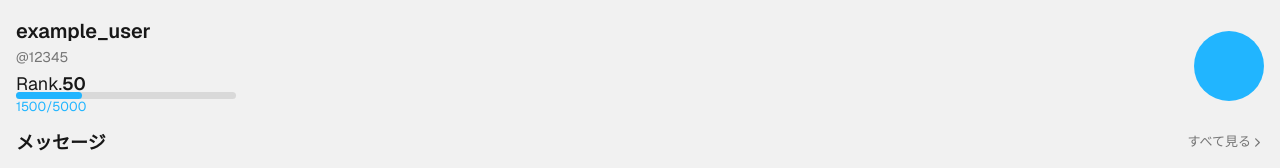
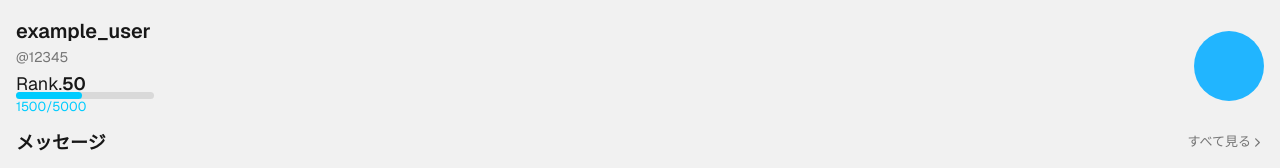
Before and after one commit to hakyukawa/frist_chat_next, a Next.js app in the folder hakyukawa-next/: page /home in a window 1280 px wide. Shown: the top 168 px of the page. Built offline with nearby package versions, Linux system fonts and the light colour scheme.

Commit message:
rank修正

```diff
--- a/hakyukawa-next/src/components/common/Rank.tsx
+++ b/hakyukawa-next/src/components/common/Rank.tsx
@@ -1,5 +1,3 @@
-import styles from "@/styles/componentStyles/common/Rank.module.scss";
-import clsx from "clsx";
 interface RankProps {
     rank: number;
     points: number;
@@ -13,18 +11,18 @@ export default function Rank(props: RankProps) {
     console.log(rankBarWidth);
 
     return (
-        <div className={styles.rankWrap}>
+        <div>
             <h2 style={{ fontSize: props.rankFontSize }}>
-                Rank.<span>{props.rank}</span>
+                Rank.<span className="font-semibold">{props.rank}</span>
             </h2>
-            <div className={styles.rankBarWrap}>
-                <div className={clsx(styles.rankGrayBar, styles.rankBars)}></div>
+            <div className="relative w-55 rouded-full">
+                <div className="absolute -top-[5px] left-0 h-[7px] rounded-[8px] w-full bg-[#d9d9d9]"></div>
                 <div
-                    className={clsx(styles.rankBlueBar, styles.rankBars)}
+                    className="absolute -top-[5px] left-0 h-[7px] rounded-[8px] bg-main"
                     style={{ width: `${rankBarWidth}px` }}
                 ></div>
             </div>
-            <p>{props.points}/5000</p>
+            <p className="text-main text-[1.3rem]">{props.points}/5000</p>
         </div>
     );
 }
--- a/hakyukawa-next/src/styles/componentStyles/common/Rank.module.scss
+++ /dev/null
@@ -1,30 +0,0 @@
-.rankWrap {
-    span {
-        font-weight: 600;
-    }
-    .rankBarWrap {
-        position: relative;
-        width: 220px;
-        border-radius: 50%;
-        .rankBars {
-            position: absolute;
-            top: -5px;
-            left: 0;
-            height: 7px;
-            border-radius: 8px;
-        }
-        .rankGrayBar {
-            width: 100%;
-            background-color: #d9d9d9;
-        }
-        .rankBlueBar {
-            z-index: 100;
-            width: 130px;
-            background-color: #21b5ff;
-        }
-    }
-    p {
-        color: #21b5ff;
-        font-size: 1.3rem;
-    }
-}
```
